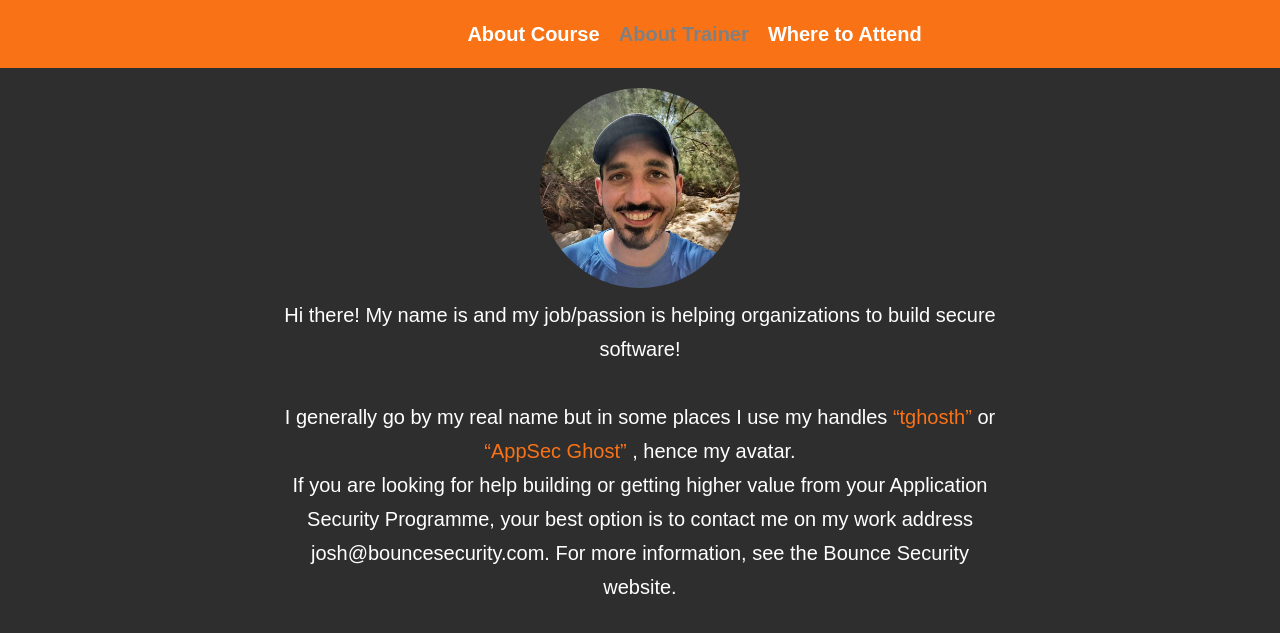
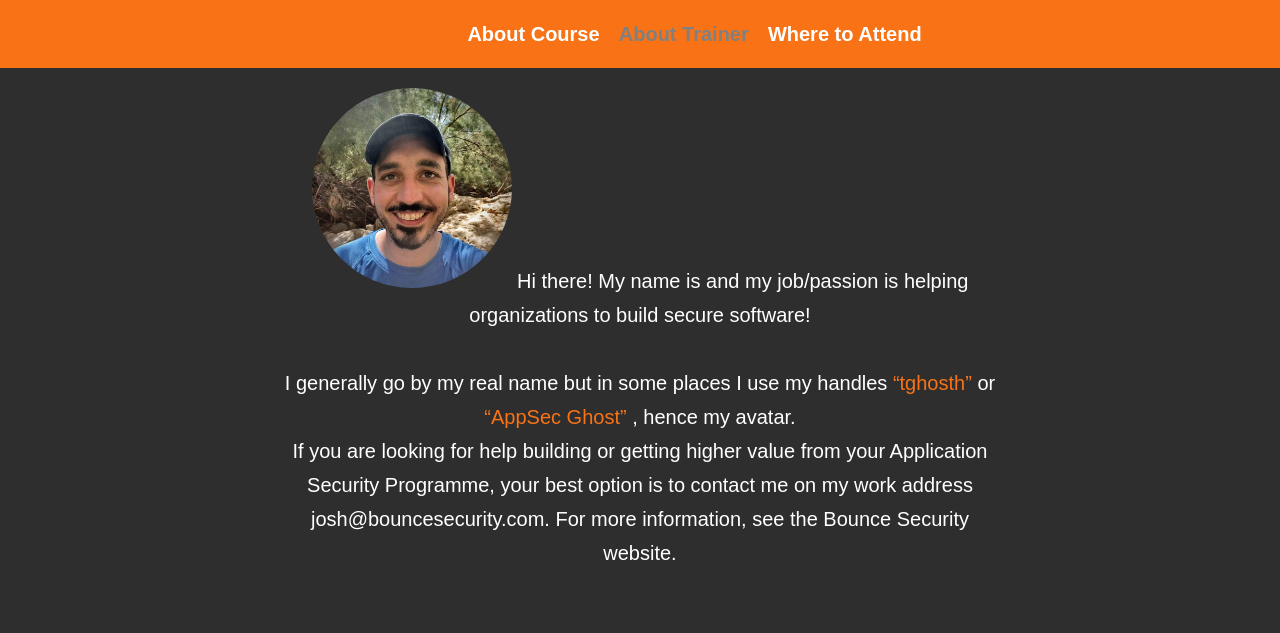
Before and after one commit to elishadamu97/joshgrossman, a Jekyll site: the page built from about.md, in a window 1280 px wide. Shown: the top 633 px of the page. Built offline with Jekyll 4.4.1, drawn with Linux system fonts in a browser that asks for light colours.

Commit message:
intial commit

```diff
--- a/_layouts/post.html
+++ b/_layouts/post.html
@@ -4,7 +4,7 @@ layout: default
 
 {% include site-header.html %}
 <style>
-  .profile_img{
+  img{
     margin-top: 20px;
     border-radius: 50%;
     width: 200px;
@@ -16,7 +16,6 @@ layout: default
   <article class="article  article--page  content">
 
   <center>
-    <img class="profile_img"  src="/assets/{{site.profile_img}}" alt="Profile" srcset="">
 
     {{ content }}
   </center>
--- a/about.md
+++ b/about.md
@@ -13,6 +13,7 @@ aside: true
     color: #F97316;
   }
 </style>
+![profile_img](/assets/profile-00f8357c.jpg)
 Hi there! My name is  and my job/passion is helping organizations to build secure software!
 
 <br>
```
